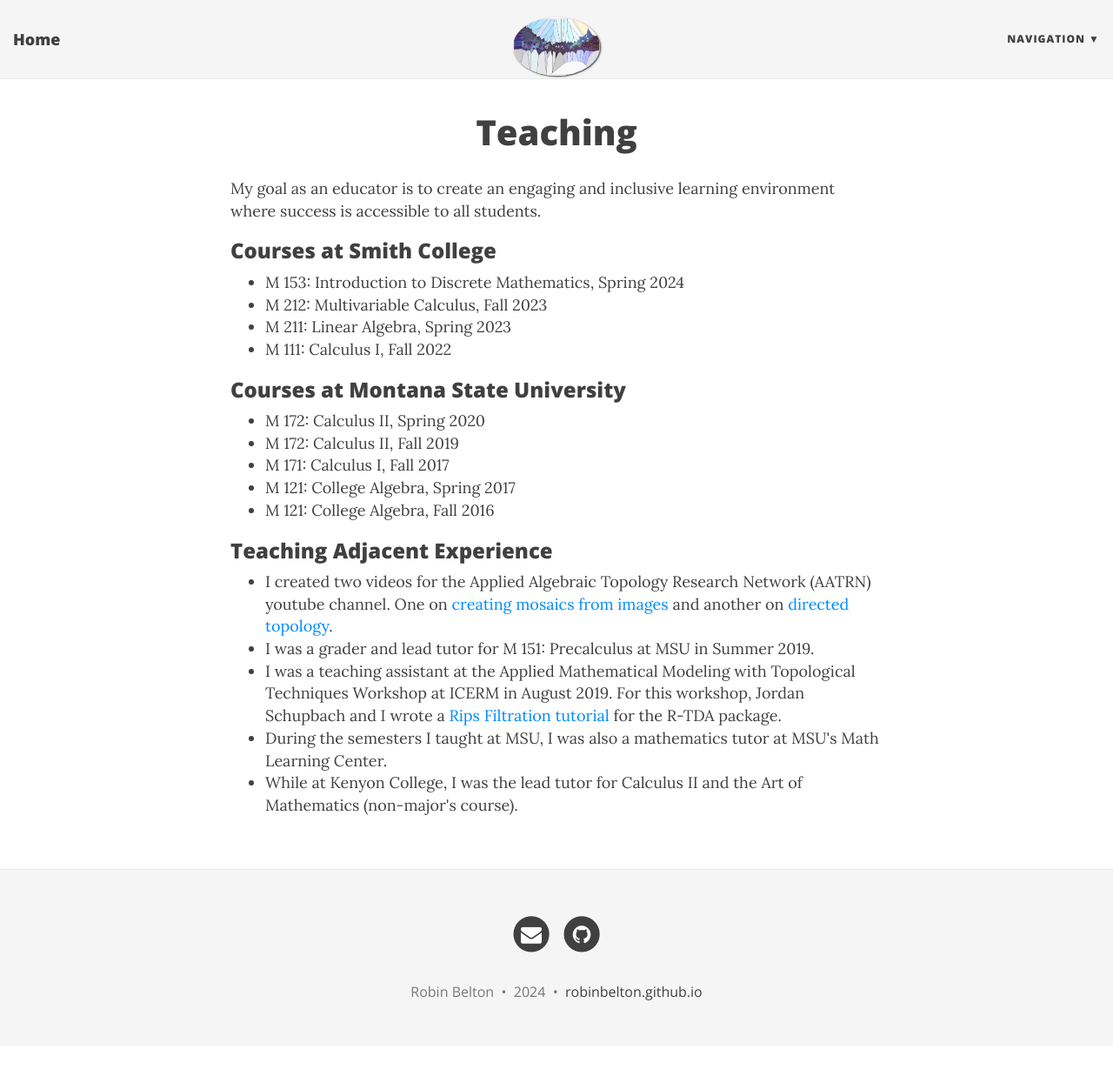
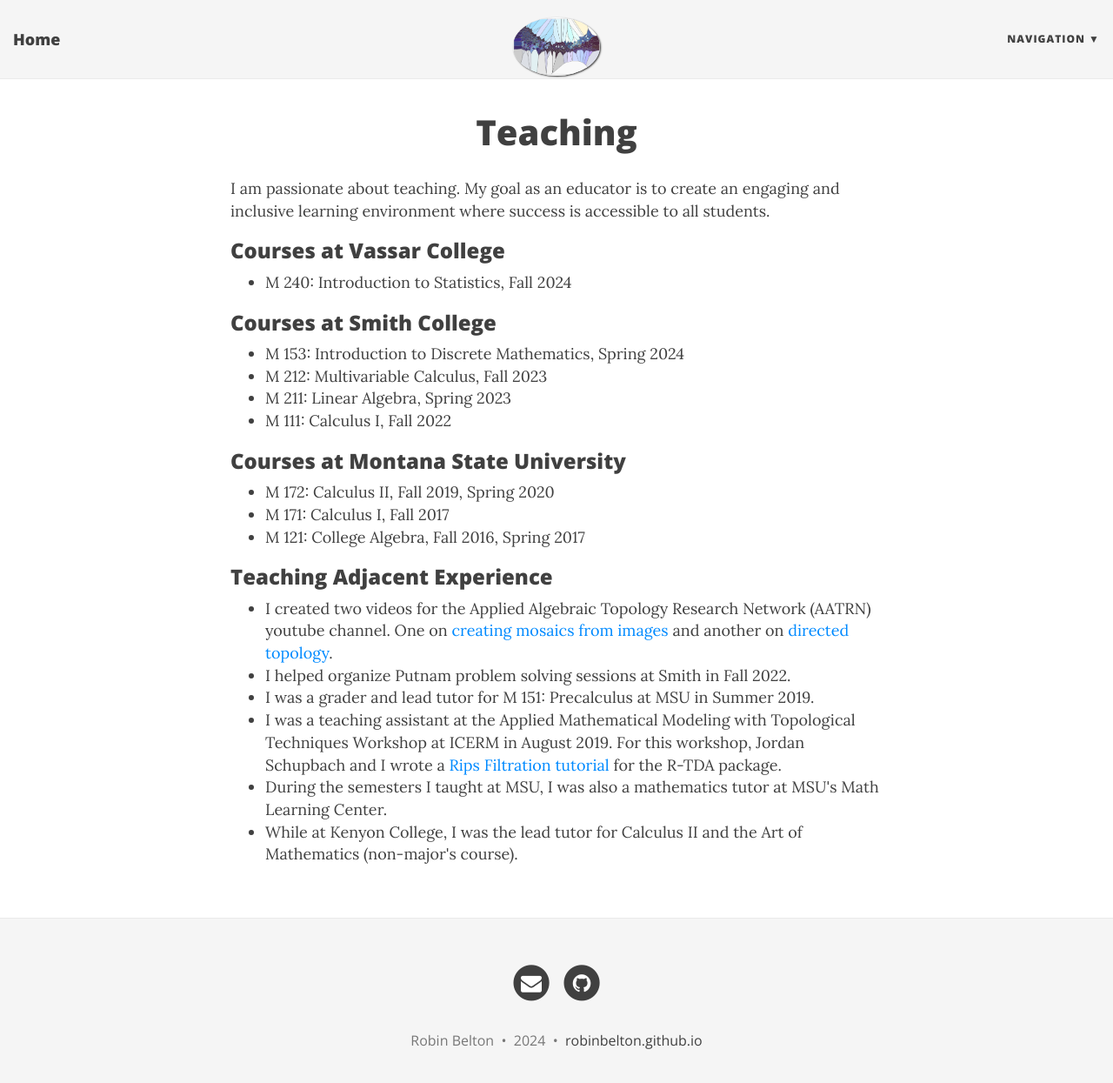
Before and after one commit to robinbelton/robinbelton.github.io, a Jekyll site: the page built from teaching.html, in a window 1280 px wide and 1258 px high. Shown: the top 1245 px of the window at 87% size. Built offline with Jekyll 4.4.1, drawn with Linux system fonts in a browser that asks for light colours; nearby versions of some CDN libraries.

Commit message:
Edit teaching page

```diff
--- a/teaching.html
+++ b/teaching.html
@@ -5,7 +5,12 @@ subtitle:
 use-site-title: true
 ---
 
-My goal as an educator is to create an engaging and inclusive learning environment where success is accessible to all students.
+I am passionate about teaching. My goal as an educator is to create an engaging and inclusive learning environment where success is accessible to all students.
+
+<h3>Courses at Vassar College</h3>
+<ul>
+<li>M 240: Introduction to Statistics, Fall 2024</li>
+</ul>
 
 <h3>Courses at Smith College</h3>
 <ul>
@@ -17,21 +22,20 @@ My goal as an educator is to create an engaging and inclusive learning environme
 
 <h3>Courses at Montana State University</h3>
 <ul>
-<li>M 172: Calculus II, Spring 2020</li>
-<li>M 172: Calculus II, Fall 2019</li>
+<li>M 172: Calculus II, Fall 2019, Spring 2020</li>
 <li>M 171: Calculus I, Fall 2017</li>
-<li>M 121: College Algebra, Spring 2017</li>
-<li>M 121: College Algebra, Fall 2016</li>
+<li>M 121: College Algebra, Fall 2016, Spring 2017</li>
 </ul>
 
 <h3>Teaching Adjacent Experience</h3>
 
 <ul>
   <li> I created two videos for the Applied Algebraic Topology Research Network (AATRN) youtube channel. One on <a href="https://www.youtube.com/watch?v=bR8nmASz3W8">creating mosaics from images</a> and another on <a href="https://www.youtube.com/watch?v=GOG8DYq-EXY"> directed topology</a>. </li>
+  <li>
+  I helped organize Putnam problem solving sessions at Smith in Fall 2022.
+  </li>
   <li> I was a grader and lead tutor for M 151: Precalculus at MSU in Summer 2019. </li>
   <li> I was a teaching assistant at the Applied Mathematical Modeling with Topological Techniques Workshop at ICERM in August 2019. For this workshop, Jordan Schupbach and I wrote a <a href="https://comptag.github.io/rpackage_tutorials/2019/07/tda-rips-tutorial.html">Rips Filtration tutorial</a> for the R-TDA package.</li>
-
   <li> During the semesters I taught at MSU, I was also a mathematics tutor at MSU's Math Learning Center.</li>
-
   <li> While at Kenyon College, I was the lead tutor for Calculus II and the Art of Mathematics (non-major's course). </li>
 </ul>
```
